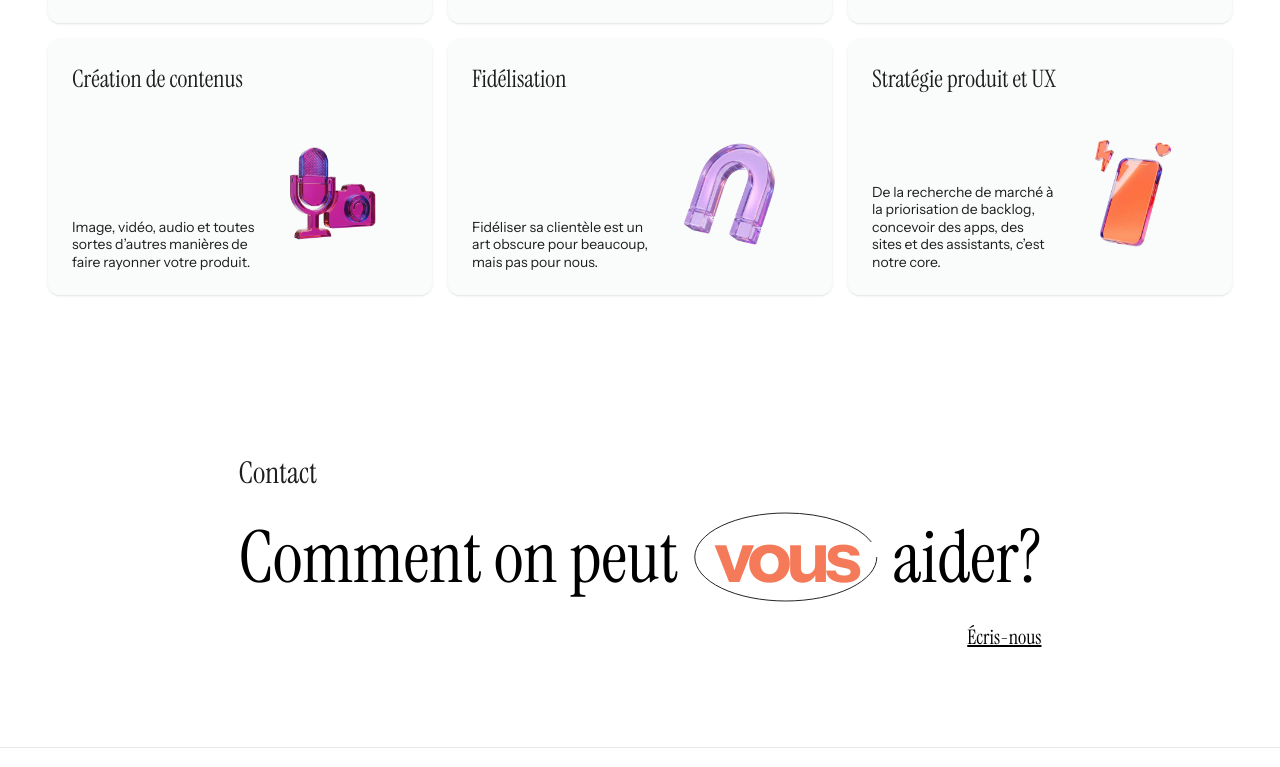
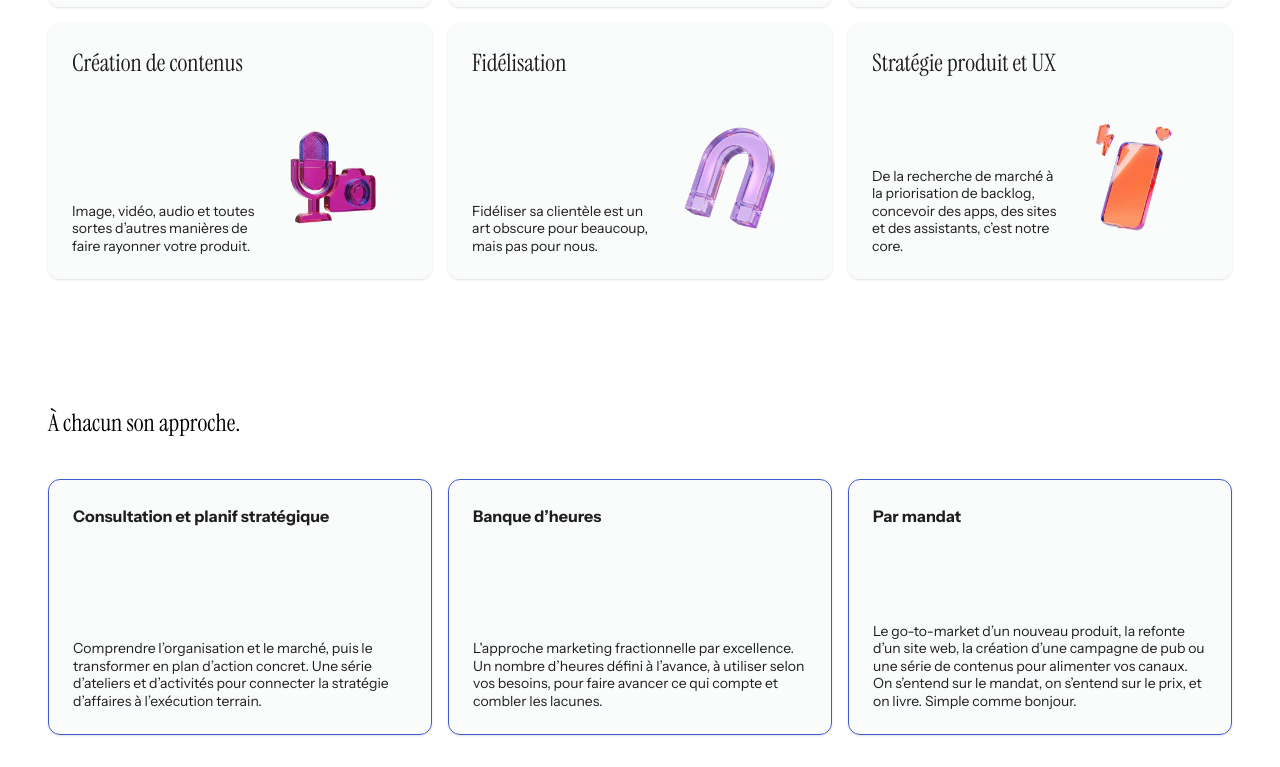
Before and after one commit to jbdube-gif/mon-agence, a Next.js app: page / in a window 1280 px wide. Shown: the part 1473-2240 px from the top of the page. Built offline with nearby package versions, Linux system fonts and the light colour scheme.

Commit message:
Nouveau bloc approche + fix anim icones hover

```diff
--- a/app/page.tsx
+++ b/app/page.tsx
@@ -95,7 +95,7 @@ export default function Home() {
       </section>
 {/* EXPERTISE */}
 <section className="px-5 md:px-12 py-16">
-  <h2 className="font-[family-name:var(--font-serif)] text-4xl md:text-5xl text-black mb-10">
+  <h2 className="font-[family-name:var(--font-serif)] text-2xl md:text-2xl text-black mb-10">
     Grosse expertise.
   </h2>
   <div className="flex overflow-x-auto snap-x snap-mandatory gap-4 lg:grid lg:grid-cols-3 lg:overflow-visible">
@@ -164,23 +164,69 @@ className="w-[min(80vw,320px)] shrink-0 snap-center lg:w-auto group relative bg-
           <div
             className="pointer-events-none absolute -inset-px opacity-0 transition-opacity duration-300 group-hover:opacity-100"
             style={{
-              background: "radial-gradient(circle 250px at var(--mx) var(--my), rgba(226, 146, 255, 0.25), transparent 50%)",
+              background: "radial-gradient(circle 250px at var(--mx) var(--my), rgba(255, 146, 177, 0.18), transparent 50%)",
             }}
           />
           <p className="font-[family-name:var(--font-serif)] text-[#1e1e1e] text-2xl">{item.titre}</p>
           <div className="flex justify-between items-end">
             <p className="text-[#1e1e1e] text-sm leading-tight max-w-[55%]">{item.texte}</p>
-            <img
-            src={item.icon}
-            alt={item.titre}
-className="w-20 h-20 md:w-28 md:h-28 lg:w-38 lg:h-38 object-contain transition-transform duration-75 ease-out"
-style={{ transform: `translateY(${translateY * 0.3}px)` }}          />
+            <div className="transition-transform duration-300 ease-out group-hover:scale-110 group-hover:-rotate-6 self-center">
+  <img
+    src={item.icon}
+    alt={item.titre}
+    className="w-20 h-20 md:w-28 md:h-28 lg:w-38 lg:h-38 object-contain transition-transform duration-75 ease-out"
+    style={{ transform: `translateY(${translateY * 0.3}px)` }}
+  />
+</div>
           </div>
         </div>
       );
     })}
   </div>
 </section>
+
+
+{/* Chacun son approche */}
+<section className="px-5 md:px-12 py-16">
+  <h2 className="font-[family-name:var(--font-serif)] text-2xl md:text-2xl text-black mb-10">
+    À chacun son approche.
+  </h2>
+  <div className="flex overflow-x-auto snap-x snap-mandatory gap-4 lg:grid lg:grid-cols-3 lg:overflow-visible">
+    {[
+      {
+        titre: "Consultation et planif stratégique",
+        texte: "Comprendre l’organisation et le marché, puis le transformer en plan d’action concret. Une série d’ateliers et d’activités pour connecter la stratégie d’affaires à l’exécution terrain.",
+      },
+      {
+        titre: "Banque d’heures",
+        texte: "L'approche marketing fractionnelle par excellence. Un nombre d’heures défini à l’avance, à utiliser selon vos besoins, pour faire avancer ce qui compte et combler les lacunes.",
+      },
+      {
+        titre: "Par mandat",
+        texte: "Le go-to-market d’un nouveau produit, la refonte d’un site web, la création d’une campagne de pub ou une série de contenus pour alimenter vos canaux. On s’entend sur le mandat, on s’entend sur le prix, et on livre. Simple comme bonjour.",
+      },
+    ].map((item, i) => (
+      <div
+        key={i}
+        onMouseMove={(e) => {
+          const r = e.currentTarget.getBoundingClientRect();
+          e.currentTarget.style.setProperty("--mx", `${e.clientX - r.left}px`);
+          e.currentTarget.style.setProperty("--my", `${e.clientY - r.top}px`);
+        }}
+        className="w-[min(80vw,320px)] shrink-0 snap-center lg:w-auto group relative bg-gray-100/40 backdrop-blur-md border border-[#4159d2] rounded-xl p-6 flex flex-col justify-between min-h-64 overflow-hidden shadow-sm"
+      >
+        <div
+          className="pointer-events-none absolute -inset-px opacity-20 transition-opacity duration-300 group-hover:opacity-100"
+          style={{
+            background: "radial-gradient(circle 120px at var(--mx) var(--my), rgba(69, 0, 219, 0.05), transparent 70%)",
+          }}
+        />
+<p className="font-[family-name:var(--font-sans)] font-bold text-[#1e1e1e] text-md">{item.titre}</p>        <p className="text-[#1e1e1e] text-sm leading-tight">{item.texte}</p>
+      </div>
+    ))}
+  </div>
+</section>
+
 
       {/* CONTACT */}
       <section className="px-5 md:px-12 py-24">
```
